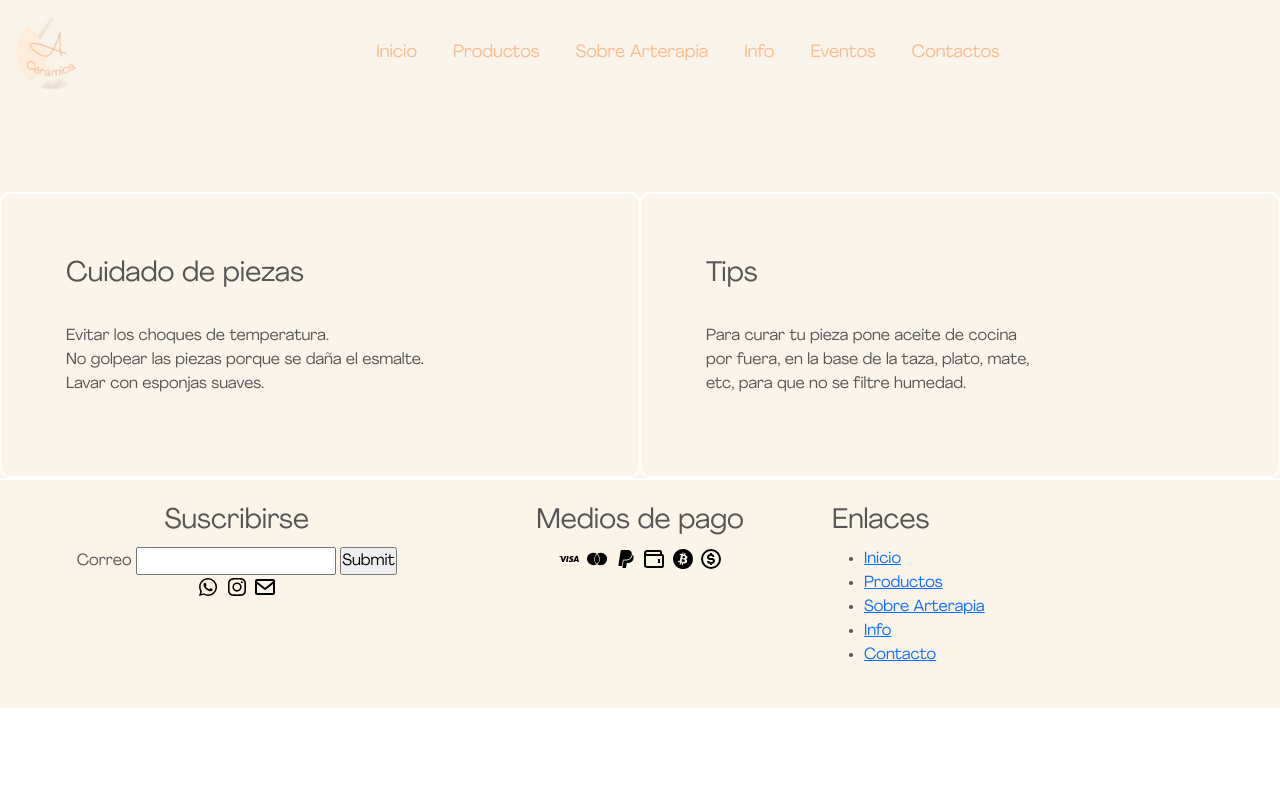
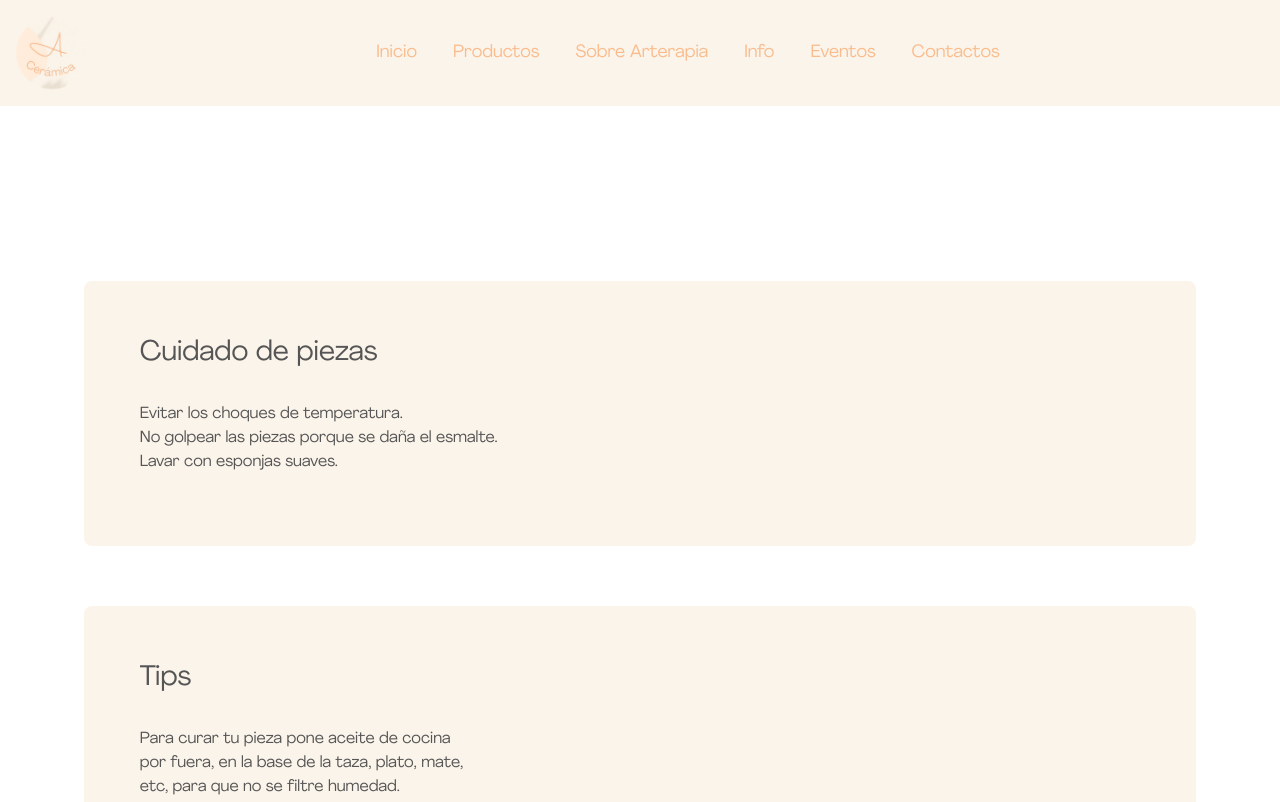
Before and after one commit to MLMartinLeiza/arterapia, a plain HTML site: page html/info.html in a window 1280 px wide. Shown: the top 802 px of the page. Drawn offline with nearby package versions, Linux system fonts and the light colour scheme.

Commit message:
Se modifico navbar a responsive en todas las paginas

```diff
--- a/css/estilo.css
+++ b/css/estilo.css
@@ -168,7 +168,7 @@ footer {
 }
 
 .imagenArterapia {
-    margin-top: 50%;
+    margin-top: 45%;
     width: 100%;
     border: 1px solid white;
     border-radius: 10px;
@@ -182,18 +182,23 @@ footer {
 }
 
 .listaCuidados {
-    display: flex;
-    display: inline-block;
-    background-color:  #FBF4EA;
-    width: 50%;
-    margin-top: 15%;
+    background-color: #FBF4EA;
+    margin-top: 25%;
     padding: 5%;
     border: white solid 2px;
     border-radius: 10px;
     color: #555555;
 }
 
-
+.listaCuidados2 {
+    background-color: #FBF4EA;
+    margin-top: 5%;
+    margin-bottom: 5%;
+    padding: 5%;
+    border: white solid 2px;
+    border-radius: 10px;
+    color: #555555;
+}
 
 .contenedorCuidados {
     display: flex;
@@ -215,7 +220,8 @@ footer {
 .sectionA {
     grid-area: sectionA;
     width: 1fr;
-    margin-top: 20%;margin-left: 20%;
+    margin-top: 20%;
+    margin-left: 20%;
 
 }
 
@@ -280,10 +286,11 @@ footer {
 
     /* Carrusel vista smartphone */
 
-    .carrouselMargin {
-        margin-top: 20% !important;
+
+
+    .listaCuidados {
+        margin-top: 35%;
     }
-
 
     .logoArterapia {
         display: grid;
@@ -425,7 +432,8 @@ nav {
 }
 
 .fuentes {
-    font-size: 1.1rem;;
+    font-size: 1.1rem;
+    ;
 }
 
 /* Estilos responsive pagina Productos (350px a 640px) */
--- a/html/info.html
+++ b/html/info.html
@@ -1,5 +1,6 @@
 <!DOCTYPE html>
 <html lang="en">
+
 <head>
     <meta charset="UTF-8">
     <meta name="viewport" content="width=device-width, initial-scale=1.0">
@@ -10,10 +11,11 @@
     <link rel="stylesheet" href="../css/estilo.css">
 
 </head>
-<body class=".agrandir">
+
+<body>
     <header>
 
-        <nav class="navbar navbar-expand-lg fixed-top">
+        <nav class="navbar navbar-expand-lg navbar-expand-md fixed-top">
             <div class="container-fluid">
                 <a class="navbar-brand" href="../index.html"><img class="logo" src="../img/logocircular.png"
                         alt="Logo Arterapia"></a>
@@ -47,8 +49,8 @@
         </nav>
     </header>
 
-    <main class="contenedorCuidados">
-    <div class="listaCuidados">
+    <main class="container justify-content-center align-items-center">
+        <div class="listaCuidados justify-content-center">
             <h3> Cuidado de piezas </h3><br>
             <p> Evitar los choques de temperatura. <br>
                 No golpear las piezas porque se daña el esmalte. <br>
@@ -56,13 +58,14 @@
             </p>
         </div>
 
-    <div class="listaCuidados">
+        <div class="listaCuidados2">
             <h3> Tips </h3><br>
-        <p>Para curar tu pieza pone aceite de cocina <br> por fuera, en la base de la taza, plato, mate,<br> etc, para que no se filtre humedad.</p>
+            <p>Para curar tu pieza pone aceite de cocina <br> por fuera, en la base de la taza, plato, mate,<br> etc,
+                para que no se filtre humedad.</p>
         </div>
     </main>
 
-<footer>
+    <footer class="justify-content-center">
 
         <div class="contenedor">
             <h3>Suscribirse</h3>
@@ -85,17 +88,6 @@
             <img src="../img/bx-dollar-circle.svg" alt="Dolar">
         </div>
 
-    <div class="contenedor3">
-        <h3>Enlaces</h3>
-        <ul>
-            <li class="listaFooter"><a href="../index.html">Inicio</a></li>
-            <li class="listaFooter"><a href="../html/productos.html">Productos</a></li>
-            <li class="listaFooter"><a href="../html/sobrearterapia.html">Sobre Arterapia</a></li>
-            <li class="listaFooter"><a href="../html/info.html">Info</a></li>
-            <li class="listaFooter"><a href="../html/contacto.html">Contacto</a></li>
-
-        </ul>
-    </div>
 
     </footer>
 
@@ -103,4 +95,5 @@
         integrity="sha384-HwwvtgBNo3bZJJLYd8oVXjrBZt8cqVSpeBNS5n7C8IVInixGAoxmnlMuBnhbgrkm"
         crossorigin="anonymous"></script>
 </body>
+
 </html>
```
Also changed, not shown: html/contacto.html (+1 -2 lines), html/eventos.html (+2 -13 lines), html/productos.html (+1 -1 lines), html/sobrearterapia.html (+1 -1 lines), index.html (+11 -15 lines). Lines whose indentation alone changed are shown as unchanged.
